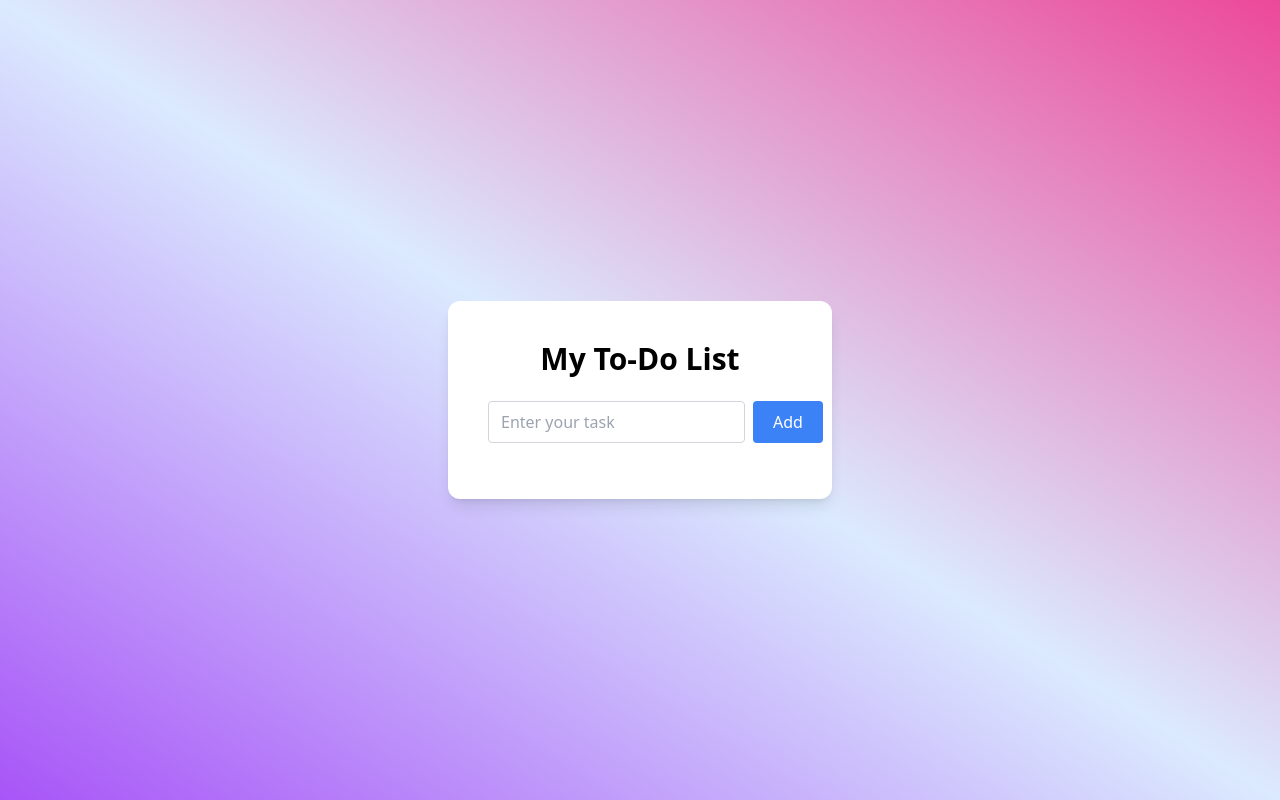
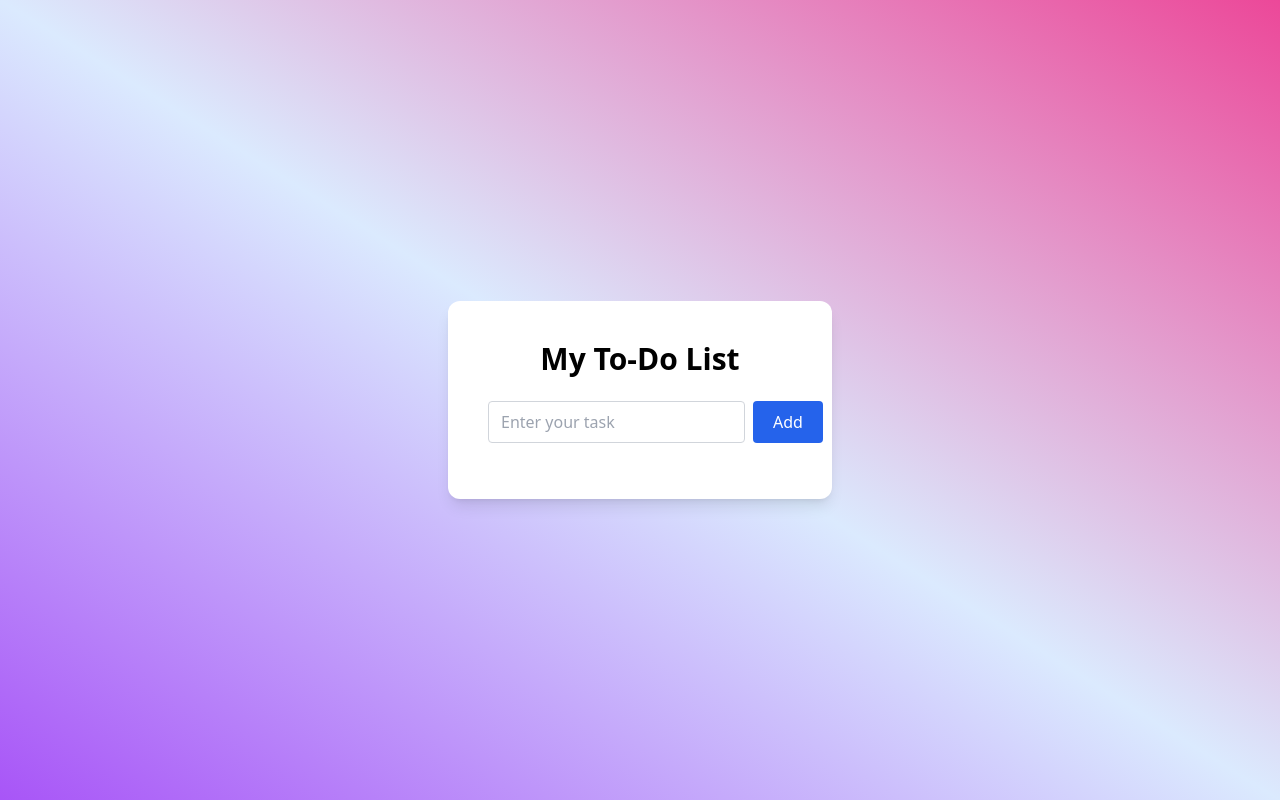
Before and after one commit to gunjantagde1/WD9, a plain HTML site: page index.html in a window 1280 px wide. Drawn offline with nearby package versions, Linux system fonts and the light colour scheme.

Commit message:
Update index.html

```diff
--- a/index.html
+++ b/index.html
@@ -22,7 +22,7 @@
             >
             <button
                 onclick="addTask()"
-                class="bg-blue-500 hover:bg-blue-600 text-white px-5 py-2 trantition-all rounded"
+                class="bg-blue-600 hover:bg-blue-600 text-white px-5 py-2 trantition-all rounded"
             >
                 Add
             </button>
```
